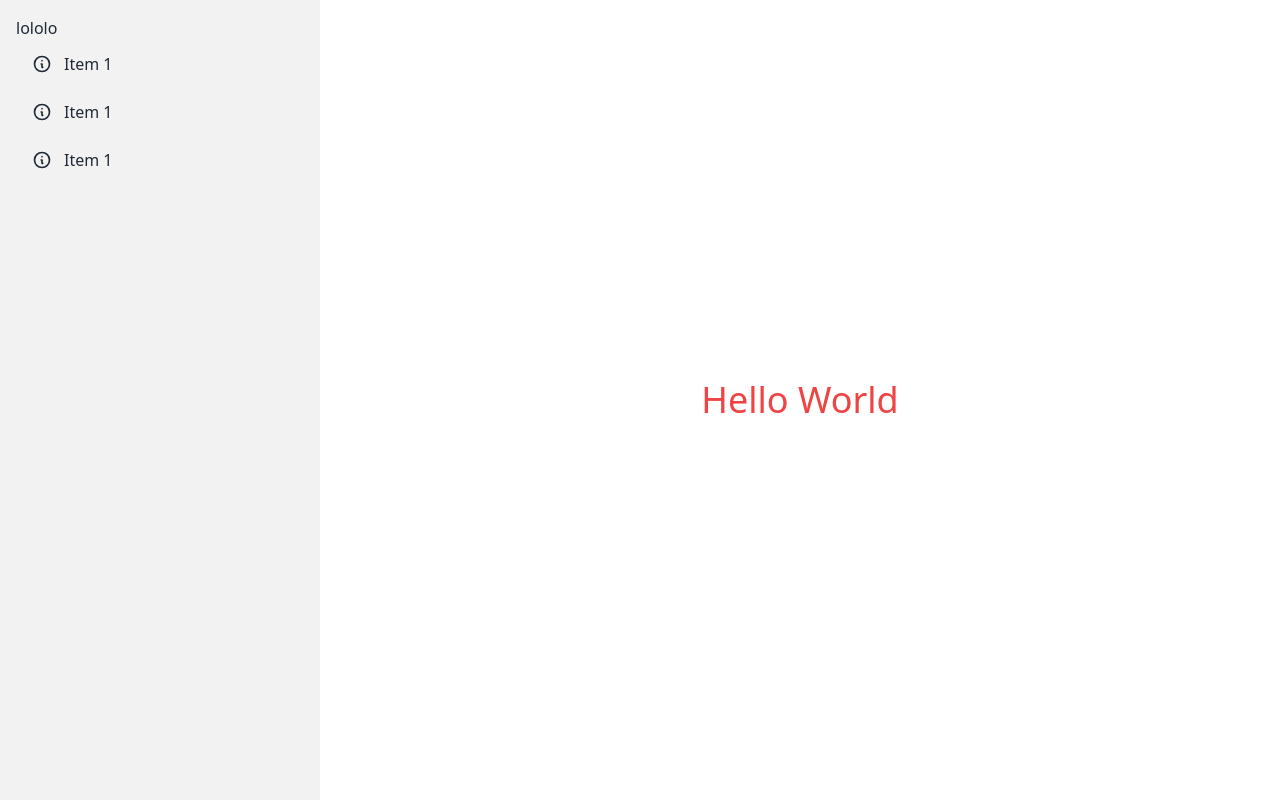
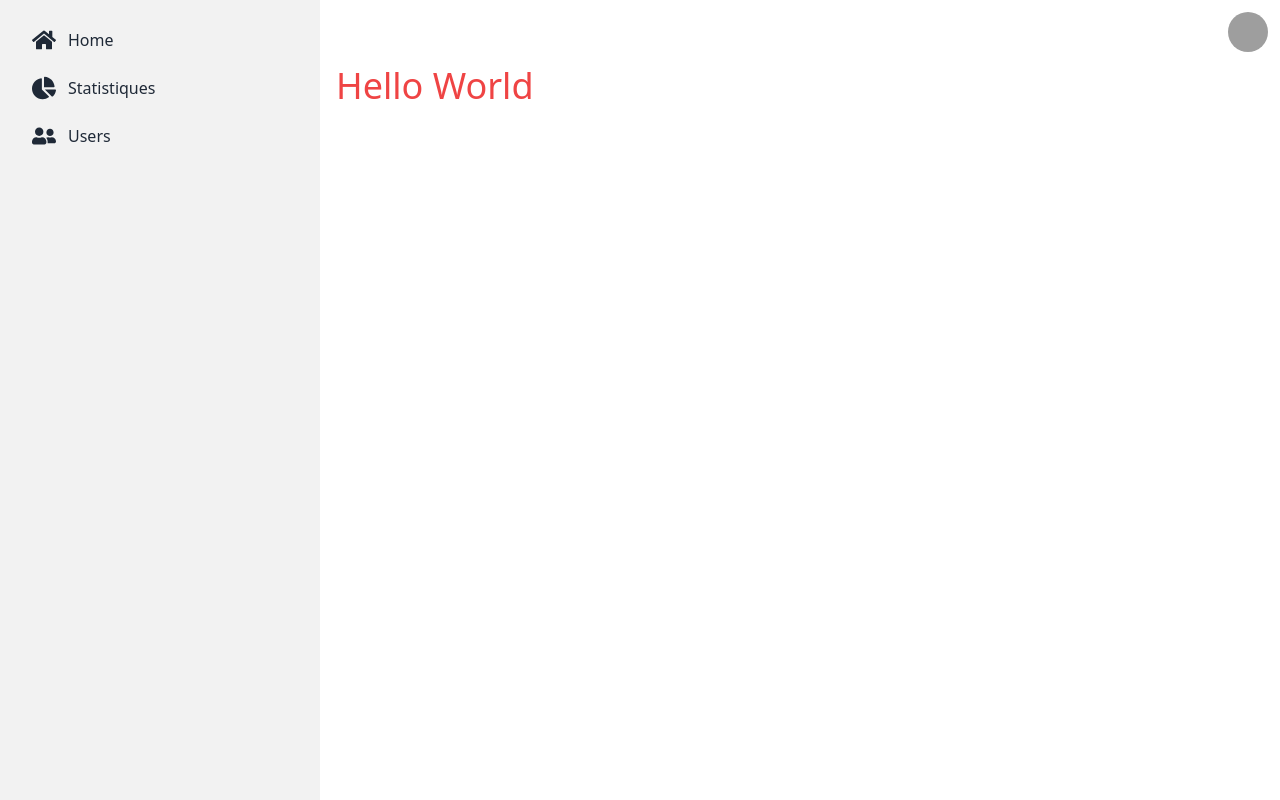
Before and after one commit to ichala/react-dashboard-ui, a React (Create React App) app: page / in a window 1280 px wide. Built offline with nearby package versions, Linux system fonts and the light colour scheme; grey boxes are pictures that could not be loaded; the HTML template or start-up script is replaced by a standard one.

Commit message:
Finish Layout

```diff
--- a/src/Components/Sidebar/Sidebar.jsx
+++ b/src/Components/Sidebar/Sidebar.jsx
@@ -1,35 +1,60 @@
 import React from 'react';
+import { FaHome, FaChartPie, FaUserFriends } from 'react-icons/fa';
+import { BiMenuAltLeft } from 'react-icons/bi';
 
 function Sidebar({ children }) {
   return (
     <>
       <div className="drawer drawer-mobile">
-        <input id="my-drawer-2" type="checkbox" className="drawer-toggle" />
-        <div className="drawer-content flex flex-col items-center justify-center">
-          {children}
-          <label htmlFor="my-drawer-2" className="btn btn-primary drawer-button lg:hidden">Open drawer</label>
-
+        <input id="SideBar" type="checkbox" className="drawer-toggle" />
+        <div className="drawer-content  bg-base-100">
+          <div className="navbar bg-base-100">
+            <div className="flex-1">
+              <label htmlFor="SideBar" className="text-base-content  drawer-button lg:hidden"><BiMenuAltLeft size={30} /></label>
+            </div>
+            <div className="flex-none">
+              <div tabIndex={0} className="dropdown dropdown-end">
+                <label className="btn btn-ghost btn-circle avatar">
+                  <div className="w-10 rounded-full">
+                    <img alt="s" src="https://placeimg.com/80/80/people" />
+                  </div>
+                </label>
+                <ul className="menu menu-compact dropdown-content mt-3 p-2 shadow bg-base-100 rounded-box w-52">
+                  <li>
+                    <a href="#s" className="justify-between">
+                      Profile
+                      <span className="badge">New</span>
+                    </a>
+                  </li>
+                  <li><a href="#s">Settings</a></li>
+                  <li><a href="#s">Logout</a></li>
+                </ul>
+              </div>
+            </div>
+          </div>
+          <div className="container-lg px-4 h-100">
+            {children}
+          </div>
         </div>
         <div className="drawer-side">
-          <label htmlFor="my-drawer-2" className="drawer-overlay" />
+          <label htmlFor="SideBar" className="drawer-overlay" />
           <ul className="menu p-4 w-80 bg-base-200 text-base-content">
-            lololo
             <li>
               <a href="#s">
-                <svg xmlns="http://www.w3.org/2000/svg" className="h-5 w-5" fill="none" viewBox="0 0 24 24" stroke="currentColor"><path strokeLinecap="round" strokeLinejoin="round" strokeWidth="2" d="M13 16h-1v-4h-1m1-4h.01M21 12a9 9 0 11-18 0 9 9 0 0118 0z" /></svg>
-                Item 1
+                <FaHome className="h-6 w-6" />
+                Home
               </a>
             </li>
             <li>
               <a href="#s">
-                <svg xmlns="http://www.w3.org/2000/svg" className="h-5 w-5" fill="none" viewBox="0 0 24 24" stroke="currentColor"><path strokeLinecap="round" strokeLinejoin="round" strokeWidth="2" d="M13 16h-1v-4h-1m1-4h.01M21 12a9 9 0 11-18 0 9 9 0 0118 0z" /></svg>
-                Item 1
+                <FaChartPie className="h-6 w-6" />
+                Statistiques
               </a>
             </li>
             <li>
               <a href="#s">
-                <svg xmlns="http://www.w3.org/2000/svg" className="h-5 w-5" fill="none" viewBox="0 0 24 24" stroke="currentColor"><path strokeLinecap="round" strokeLinejoin="round" strokeWidth="2" d="M13 16h-1v-4h-1m1-4h.01M21 12a9 9 0 11-18 0 9 9 0 0118 0z" /></svg>
-                Item 1
+                <FaUserFriends className="h-6 w-6" />
+                Users
               </a>
             </li>
 
```
